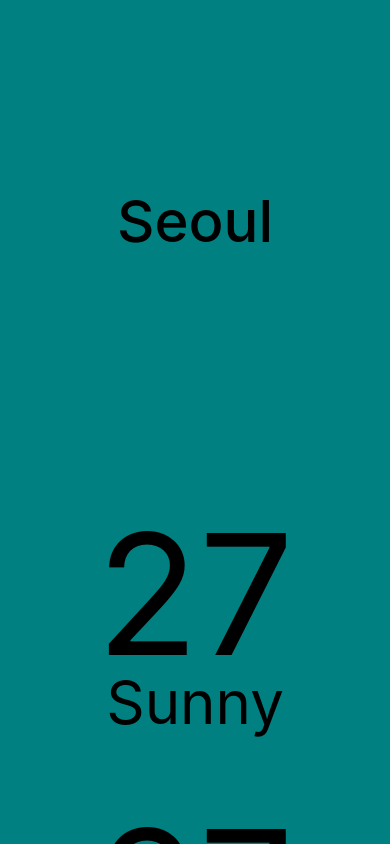
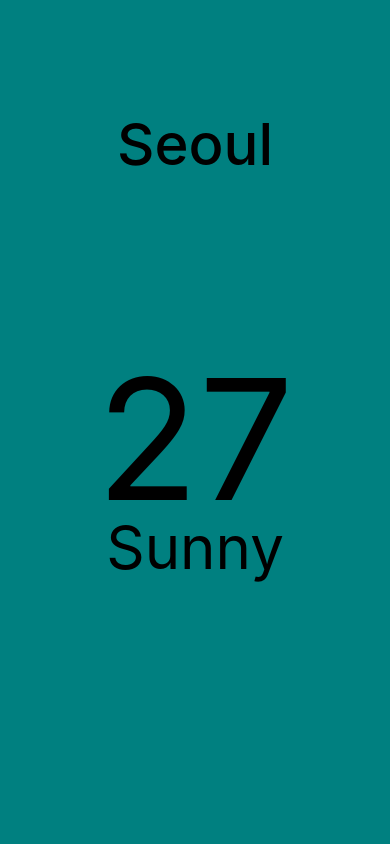
Before and after one commit to DaegyuHan/ReactNative-Study, a React Native app: screen / in a window 390 px wide. Built offline with nearby package versions, Linux system fonts and the light colour scheme.

Commit message:
Scroll View props 사용을 통한 커스터마이징

```diff
--- a/App.js
+++ b/App.js
@@ -1,5 +1,7 @@
 import { StatusBar } from 'expo-status-bar';
-import {ScrollView, StyleSheet, Text, View} from 'react-native';
+import {ScrollView, StyleSheet, Text, View, Dimensions} from 'react-native';
+
+const { width: SCREEN_WIDTH } = Dimensions.get("window");
 
 export default function App() {
   return (
@@ -7,7 +9,11 @@
         <View style={styles.city}>
           <Text style={styles.cityName}>Seoul</Text>
         </View>
-        <ScrollView style={styles.weather}>
+        <ScrollView
+            pagingEnabled
+            horizontal
+            showsHorizontalScrollIndicator={false}
+            contentContainerStyle={styles.weather}>
           <View style={styles.day}>
             <Text style={styles.temperature}>27</Text>
             <Text style={styles.description}>Sunny</Text>
@@ -45,10 +51,9 @@
     fontWeight: "500"
   },
   weather: {
-    flex: 3,
   },
   day: {
-    flex: 1,
+    width: SCREEN_WIDTH,
     alignItems: "center",
   },
   temperature: {
--- a/package.json
+++ b/package.json
@@ -13,7 +13,8 @@
     "expo": "~52.0.40",
     "expo-status-bar": "~2.0.1",
     "react": "18.3.1",
-    "react-native": "0.76.7"
+    "react-native": "0.76.7",
+    "expo-location": "~18.0.8"
   },
   "devDependencies": {
     "@babel/core": "^7.20.0"
```
Also changed, not shown: 1 other file (tests, documents, lock files or other folders).
